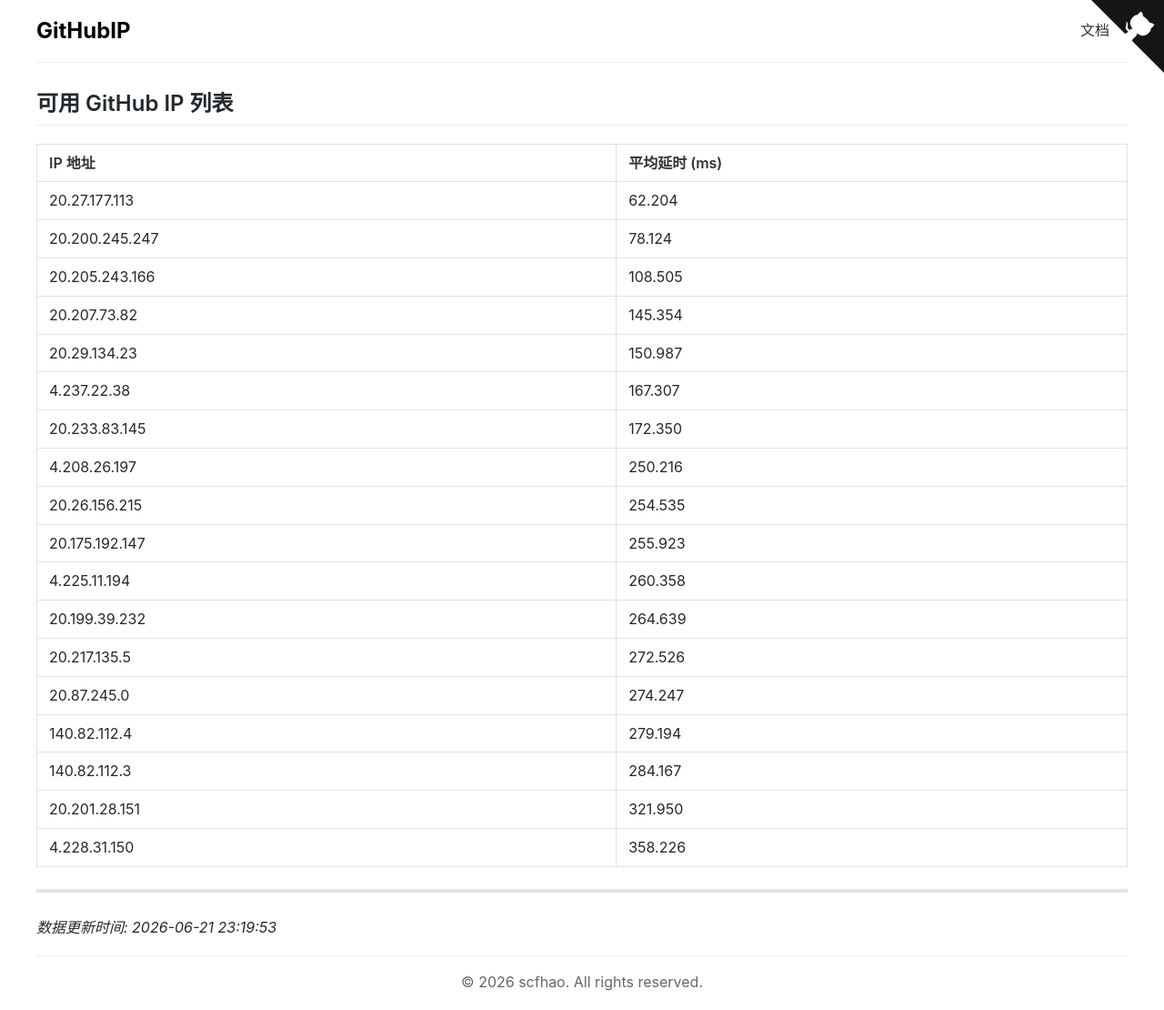
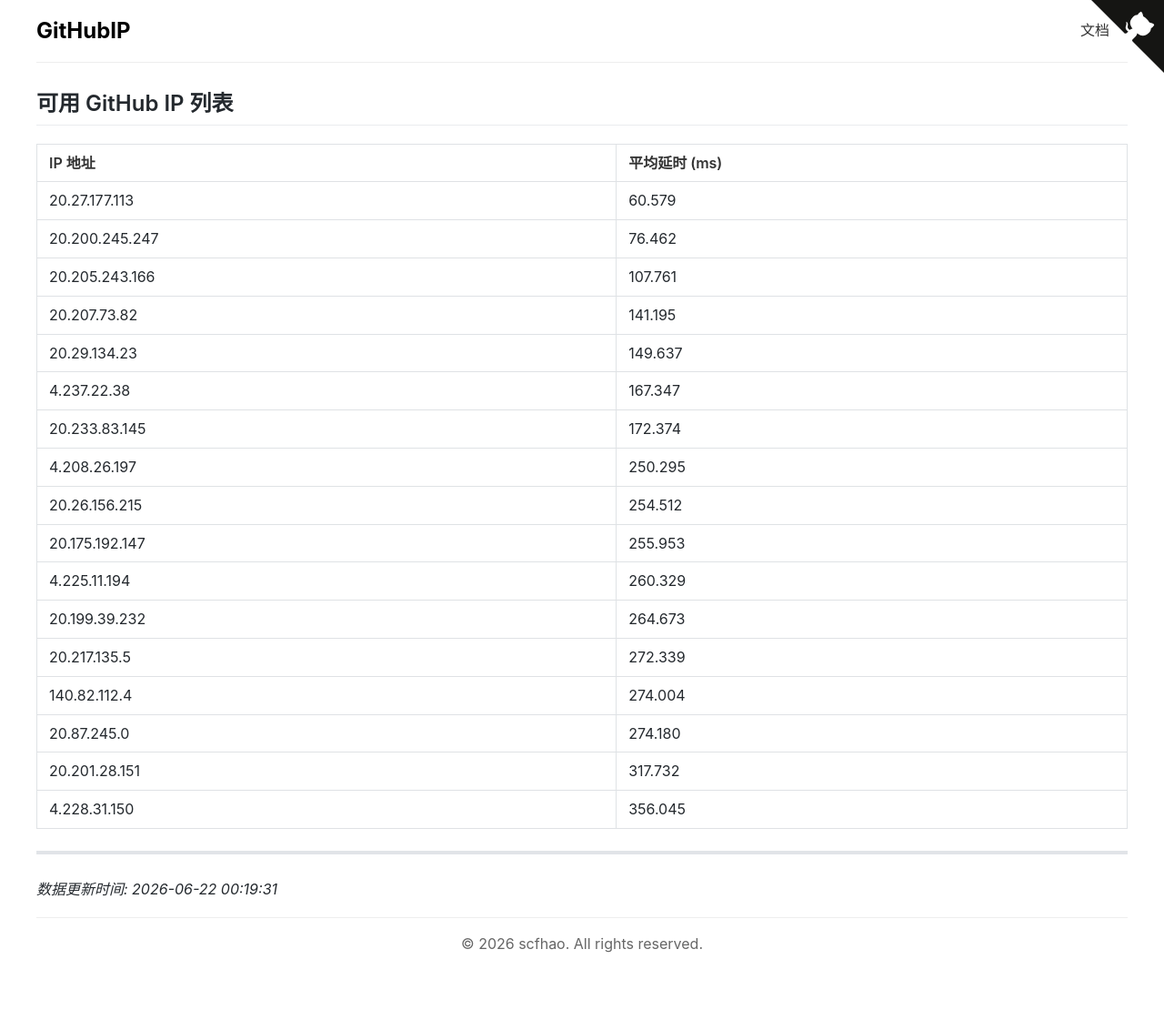
Before and after one commit to scfhao/GitHubIP, a Jekyll site: the page built from index.md, in a window 1280 px wide. Shown: the whole page at 91% size. Built offline with Jekyll 4.4.1, drawn with Linux system fonts in a browser that asks for light colours; after the commit the page ends 1068 px from its top, so only the background shows below that.

Commit message:
自动脚本执行 - 2026-06-22 00:19:31

```diff
--- a/index.md
+++ b/index.md
@@ -1,32 +1,31 @@
 ---
 layout: home
 title: GitHub IP 列表
-date: 2026-06-21 23:19:53
+date: 2026-06-22 00:19:31
 ---
 
 ## 可用 GitHub IP 列表
 
 | IP 地址 | 平均延时 (ms) |
 |---------|--------------|
-| 20.27.177.113 | 62.204 |
-| 20.200.245.247 | 78.124 |
-| 20.205.243.166 | 108.505 |
-| 20.207.73.82 | 145.354 |
-| 20.29.134.23 | 150.987 |
-| 4.237.22.38 | 167.307 |
-| 20.233.83.145 | 172.350 |
-| 4.208.26.197 | 250.216 |
-| 20.26.156.215 | 254.535 |
-| 20.175.192.147 | 255.923 |
-| 4.225.11.194 | 260.358 |
-| 20.199.39.232 | 264.639 |
-| 20.217.135.5 | 272.526 |
-| 20.87.245.0 | 274.247 |
-| 140.82.112.4 | 279.194 |
-| 140.82.112.3 | 284.167 |
-| 20.201.28.151 | 321.950 |
-| 4.228.31.150 | 358.226 |
+| 20.27.177.113 | 60.579 |
+| 20.200.245.247 | 76.462 |
+| 20.205.243.166 | 107.761 |
+| 20.207.73.82 | 141.195 |
+| 20.29.134.23 | 149.637 |
+| 4.237.22.38 | 167.347 |
+| 20.233.83.145 | 172.374 |
+| 4.208.26.197 | 250.295 |
+| 20.26.156.215 | 254.512 |
+| 20.175.192.147 | 255.953 |
+| 4.225.11.194 | 260.329 |
+| 20.199.39.232 | 264.673 |
+| 20.217.135.5 | 272.339 |
+| 140.82.112.4 | 274.004 |
+| 20.87.245.0 | 274.180 |
+| 20.201.28.151 | 317.732 |
+| 4.228.31.150 | 356.045 |
 
 ---
 
-*数据更新时间: 2026-06-21 23:19:53*
+*数据更新时间: 2026-06-22 00:19:31*
```
